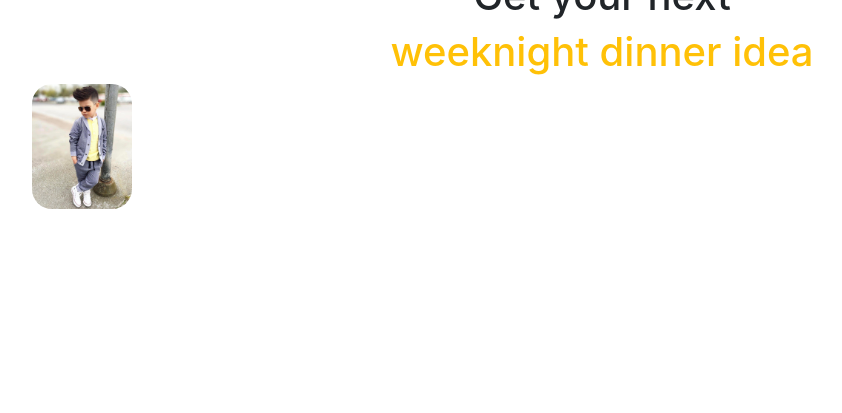
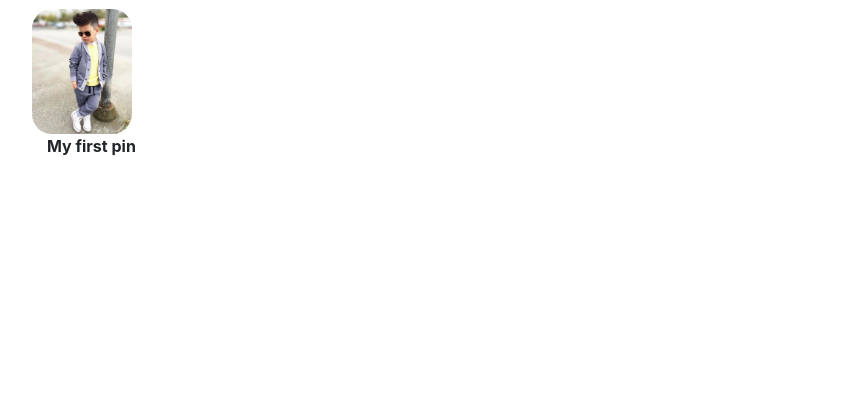
Before and after one commit to Mwai-kiragu/pintrest_clone_django, a Django app: page / in a window 1280 px wide. Shown: the part 167-580 px from the top of the page, without its empty margins (38-880 px from the left). Run offline with Django 3.2, Linux system fonts and the light colour scheme; a user stored in the database is signed in; data comes from the database, SQL or seed files in the repository; both versions use the stored data as it was after the commit; some libraries are stand-ins or nearby versions.

Commit message:
New File

```diff
--- a/landing/templates/home.html
+++ b/landing/templates/home.html
@@ -12,10 +12,14 @@
     </div>
     <div class="row">
         {% for pin in pins%}
+            <a href="{% url 'pin.image' %}">
             <img src="{{pin.image.url}}" width="100px" class="btn-rounded" style="object-fit: cover;">
+            </a>
+        {% endfor %}
 
-        {% endfor %}
     </div>
+
+    <p class="font-weight-bold">My first pin</p>
 
 </div>
 
--- a/landing/templates/layouts/base.html
+++ b/landing/templates/layouts/base.html
@@ -18,7 +18,17 @@
     </head>
 <body>
 
-        {% include "layouts/nav-component.html"%}
+        {% if user.is_authenticated %}
+
+            {% include "layouts/user_nav.html" %}
+
+        {% else %}
+
+            {% include "layouts/nav-component.html"%}
+
+        {% endif %}
+
+
 
         {% block content %}
 
--- /dev/null
+++ b/landing/templates/layouts/user_nav.html
@@ -0,0 +1,60 @@
+<nav class="navbar navbar-expand-lg navbar-light bg-light">
+    <div class="d-flex flex-row">
+        <a class="navbar-brand text-danger font-weight-bold" href="{% url 'home' %}">
+            <i class="fa fa-pinterest fa-lg text-danger"></i>
+        </a>
+        <input class="form-control input-rounded bg-light d-lg-none mx-auto" placeholder="Search" type="search">
+        <button class="navbar-toggler ml-1" type="button" data-toggle="collapse" data-target="#navbarSupportedContent" aria-controls="navbarSupportedContent" aria-expanded="false" aria-label="Toggle navigation">
+            <span class="navbar-toggler-icon"></span>
+        </button>
+    </div>
+    <div class="collapse navbar-collapse" id="navbarSupportedContent">
+        <ul class="navbar-nav mr-auto font-weight-bold">
+            <li class="nav-item active">
+                <a class="btn btn-black btn-rounded mx-3"href="#"> Home <span class="sr-only">(current)</span></a>
+              </li>
+        </ul>
+        <input class="form-control input-rounded bg-light d-md-inline d-none " placeholder="Search" type="search">
+      <ul class="navbar-nav ml-auto font-weight-bold">
+        <li class="nav-item">
+          <a class="nav-link mx-3" href="#"><i class="fa fa-bell fa-lg"></i></a>
+        </li>
+        <li class="nav-item">
+            <a class="nav-link mx-3" href="#"><i class="fa fa-commenting fa-lg"></i></a>
+        </li>
+        <li class="nav-item">
+            <a class="btn btn-light font-weight-bold  btn-lg mx-2" href="#">{{user.username|make_list|first|title}}</a>
+        </li>
+        <li class="nav-item dropdown">
+            <a class="nav-link dropdown-toggle" href="#" id="navbarDropdown" role="button" data-toggle="dropdown" aria-haspopup="true" aria-expanded="false">
+            </a>
+            <div class="dropdown-menu btn-rounded dropdown-menu-right wider-dropdown" aria-labelledby="navbarDropdown">
+                <small class="ml-3">Currently in</small>
+              <a class="dropdown-item" href="#">
+                  <div class="container-fluid">
+                      <div class="row">
+                          <div class="col-2 my-auto">
+                              <button class="btn btn-light btn-sm rounded-button font-weight-bold">{{user.username|make_list|first|title}}</button>
+                            </div>
+                          <div class="col-10">
+                              <p class="my-0 text-dark font-weight-bold">{{user.username}}</p>
+                              <small class="my-0 text-secondary">Personal</small><br>
+                              <small class="my-0 text-secondary">{{user.email}}</small>
+                          </div>
+                      </div>
+                  </div>
+              </a>
+              <div class="dropdown-divider"></div>
+              <small class="ml-3 mt-5">Your accounts</small>
+              <a class="dropdown-item text-dark font-weight-bold" href="#">Add account</a>
+              <a class="dropdown-item text-dark font-weight-bold" href="#">Convert to business</a>
+              <div class="dropdown-divider"></div>
+              <small class="ml-3 mt-5">More options</small>
+              <a class="dropdown-item text-dark font-weight-bold" href="#">Settings</a>
+              <a class="dropdown-item text-dark font-weight-bold" href="#">Tune your home feed</a>
+              <a class="dropdown-item text-dark font-weight-bold" href="#">Install the windows app</a>
+              <a class="dropdown-item text-dark font-weight-bold" href="{% url 'logout' %}">Log out</a>
+            </div>
+          </li>
+      </ul>
+  </nav>
--- a/landing/urls.py
+++ b/landing/urls.py
@@ -26,6 +26,7 @@ urlpatterns = [
     path('user/login', views.loginUser, name="user.login"),
     path( 'user/profile', views.profile, name="user.profile"),
     path('user/logout', views.logout, name="user.logout"),
+    path('description', views.description, name="pin.image"),
 ]
 
 if settings.DEBUG:
--- a/landing/views.py
+++ b/landing/views.py
@@ -113,3 +113,9 @@ def logout(request):
     logout(request)
 
     return HttpResponseRedirect('/')
+
+def description(request):
+
+    context={}
+
+    return render(request, 'layouts/description.html', context)
--- a/staff/templates/pin_details.html
+++ b/staff/templates/pin_details.html
@@ -18,7 +18,7 @@
         <h6>Posted By: {{pin.user}}</h6>
         <p>{{pin.description}}</p>
         <div class="row justify-content-center">
-            <a href="#" class="btn btn-outline-danger mx-2">Update</a>
+            <a href="{% url 'pin.update' pin.id %}" class="btn btn-outline-danger mx-2">Update</a>
             <a href="#" class="btn btn-danger mx-2">Delete</a>
         </div>
     </div>
```
Also changed, not shown: landing/templates/layouts/description.html (added, +11 -0 lines), staff/views.py (+13 -2 lines), db.sqlite3.
